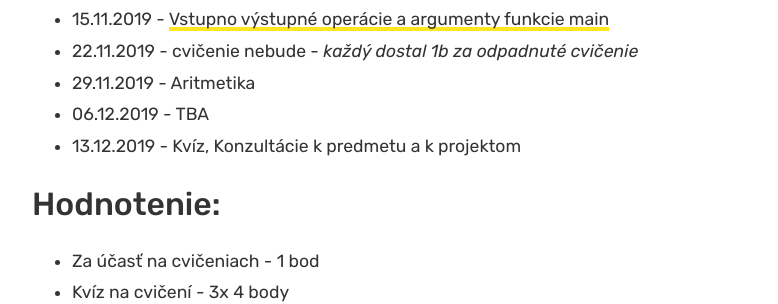
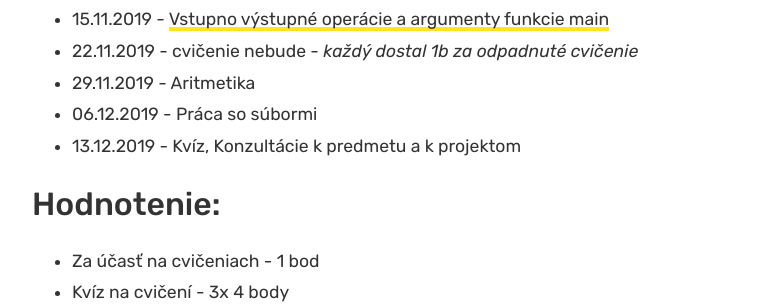
Before and after one commit to ppatrik/ppatrik.github.io, a Jekyll site: the page built from _posts/2019-09-20-JAC-0.md, in a window 1280 px wide and 900 px high, scrolled down 829 px. Shown: the part 156-460 px from the top of the window, without its empty margins (243-1021 px from the left). Built offline with Jekyll 4.4.1, drawn with Linux system fonts in a browser that asks for light colours; comment, search, counter and statistics services are not loaded.

Commit message:
Update 2019-09-20-JAC-0.md

```diff
--- a/_posts/2019-09-20-JAC-0.md
+++ b/_posts/2019-09-20-JAC-0.md
@@ -18,7 +18,7 @@ author: ppatrik
 * 15.11.2019 - [Vstupno výstupné operácie a argumenty funkcie main]({{site.base_url}}/vyuka/jac/2019/11/15/JAC-Cvicenie08.html)
 * 22.11.2019 - cvičenie nebude - *každý dostal 1b za odpadnuté cvičenie*
 * 29.11.2019 - Aritmetika
-* 06.12.2019 - TBA
+* 06.12.2019 - Práca so súbormi
 * 13.12.2019 - Kvíz, Konzultácie k predmetu a k projektom
 
 ## Hodnotenie:
```
